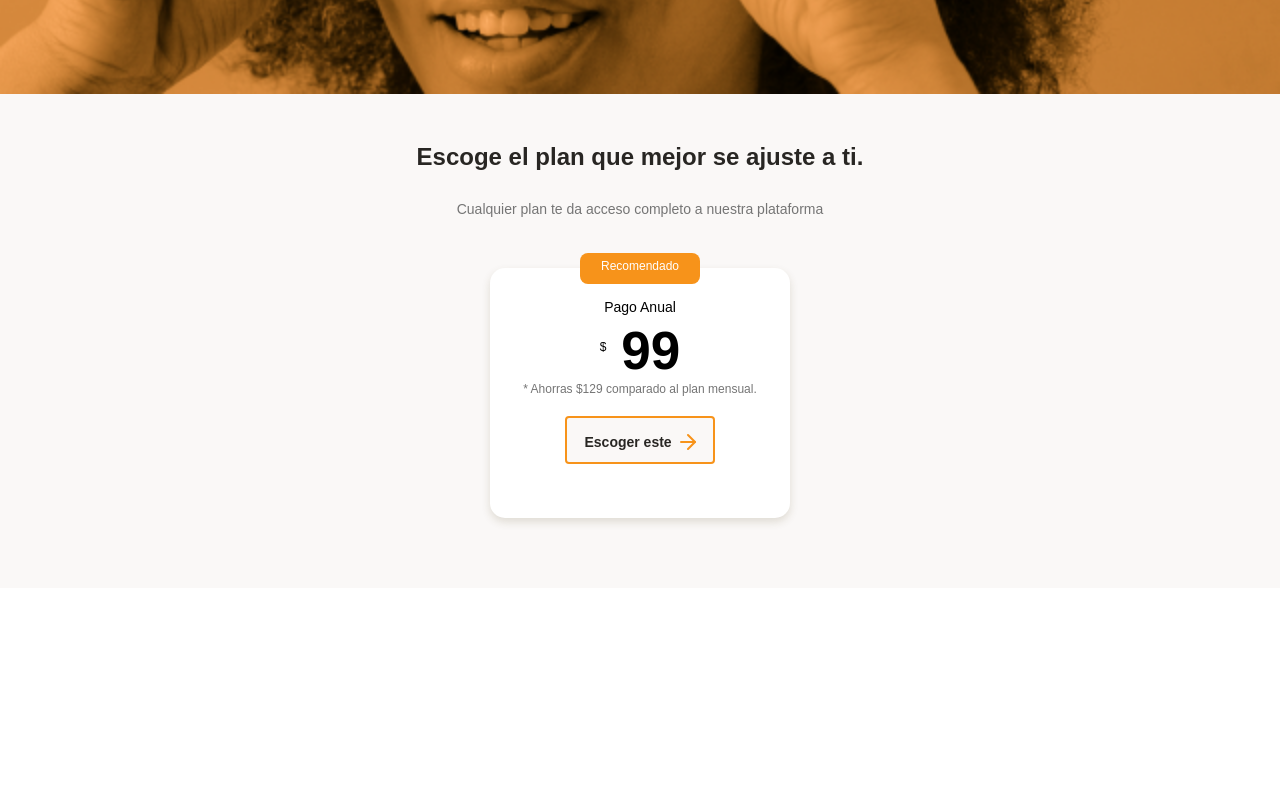
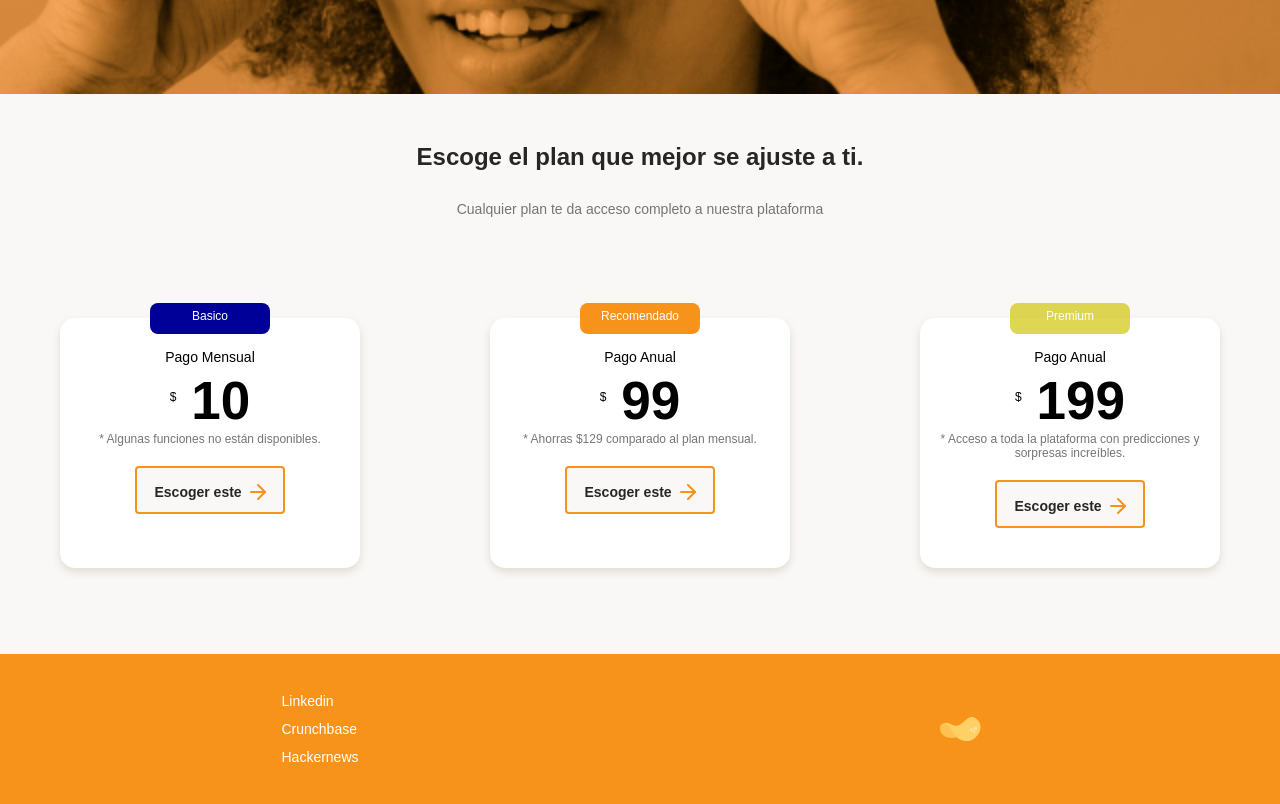
Before and after one commit to davidf34/Curso_mobile_first, a plain HTML site: page index.html in a window 1280 px wide. Shown: the part 2736-3540 px from the top of the page. Before the commit the page ends 3324 px from the top, so only its background shows below. Drawn offline with Linux system fonts and the light colour scheme.

Commit message:
Finalización del proyecto

```diff
--- a/index.html
+++ b/index.html
@@ -4,8 +4,9 @@
     <meta charset="UTF-8">
     <meta http-equiv="X-UA-Compatible" content="IE=edge">
     <meta name="viewport" content="width=device-width, initial-scale=1.0">
-    <title>Document</title>
+    <title>Batatabit</title>
     <link rel="stylesheet" href="./style.css">
+    <link rel="stylesheet" href="./css/tablet.css" media="(min-width: 930px)">
     <link href=“https://fonts.googleapis.com/css2?family=DM+Sans:wght@400;500;700&family=Inter:wght@300;500&display=swap” rel=“stylesheet”>
 </head>
 <body>
@@ -145,7 +146,16 @@
                 <p>Cualquier plan te da acceso completo a nuestra plataforma</p>
             </div>
             <section class="plans-container--slider">
-                <article class="plans-container--card">
+                <article class="plans-container--card__basic">
+                    <p class="basic">Basico</p>
+                    <div class="plan-info-container">
+                        <h3 class="plan-card--title">Pago Mensual</h3>
+                        <p class="plan-card--price"><span>$</span> 10</p>
+                        <p class="plan-card--saving">* Algunas funciones no están disponibles.</p>
+                        <button class="plan-card--ca">Escoger este <span></span></button>
+                    </div>
+                </article>
+                <article class="plans-container--card__recomended">
                     <p class="recomended">Recomendado</p>
                     <div class="plan-info-container">
                         <h3 class="plan-card--title">Pago Anual</h3>
@@ -154,9 +164,29 @@
                         <button class="plan-card--ca">Escoger este <span></span></button>
                     </div>
                 </article>
+                <article class="plans-container--card__basic">
+                    <p class="premium">Premium</p>
+                    <div class="plan-info-container">
+                        <h3 class="plan-card--title">Pago Anual</h3>
+                        <p class="plan-card--price"><span>$</span> 199</p>
+                        <p class="plan-card--saving">* Acceso a toda la plataforma con predicciones y sorpresas increíbles.</p>
+                        <button class="plan-card--ca">Escoger este <span></span></button>
+                    </div>
+                </article>
             </section>
         </section>
     </main>
-    <footer></footer>
+    <footer>
+        <section class="left">
+            <ul>
+                <li><a href="#">Linkedin</a></li>
+                <li><a href="#">Crunchbase</a></li>
+                <li><a href="#">Hackernews</a></li>
+            </ul>
+        </section>
+        <section class="right">
+            <img src="./assets/imgs/logo-potato.svg" alt="Logo de Batatabit 2020">
+        </section>
+    </footer>
 </body>
 </html>
--- a/style.css
+++ b/style.css
@@ -405,10 +405,48 @@ main{
     line-height: 1.8rem;
     color: #757575;
 }
-.plans-container--card{
+
+.plans-container--slider{
+    display: flex;
+    gap: 10px;
+    height: 316px;
+    overflow-x:scroll ;
+    overscroll-behavior-x:contain;
+    scroll-snap-type: x proximity;
+
+}
+
+.plans-container--card__recomended{
+    position: relative;
+    scroll-snap-align: center;
+    width: 70%;
+    min-width: 190px;
+    max-width: 300px;
+    height: 250px;
+    margin: 50px auto 0px;
+    padding: 0 15px;
+    background-color: var(--just-white);
+    border-radius: 15px;
+    box-shadow: 0 4px 8px rgba(89,73,30,0.16);
+}
+
+.plans-container--card__basic{
     position: relative;
     width: 70%;
-    min-width: 230px;
+    min-width: 190px;
+    max-width: 300px;
+    height: 250px;
+    margin: 50px auto 0px;
+    padding: 0 15px;
+    background-color: var(--just-white);
+    border-radius: 15px;
+    box-shadow: 0 4px 8px rgba(89,73,30,0.16);
+}
+
+.plans-container--card__premium {
+    position: relative;
+    width: 70%;
+    min-width: 190px;
     max-width: 300px;
     height: 250px;
     margin: 50px auto 0px;
@@ -430,6 +468,33 @@ main{
     background-color: var(--bitcoin--orange);
     border-radius: 8px;
     color: var(--just-white);
+}
+
+
+.basic{
+    position: absolute;
+    width: 120px;
+    height: 31px;
+    padding: 6px;
+    top: -15px;
+    left: calc(50% - 60px);
+    font-size: 1.2rem;
+    background-color:#000099 ;
+    border-radius: 8px;
+    color: var(--just-white);
+}
+
+.premium{
+    position: absolute;
+    width: 120px;
+    height: 31px;
+    padding: 6px;
+    top: -15px;
+    left: calc(50% - 60px);
+    font-size: 1.2rem;
+    background-color:rgba(213, 204, 33, 0.767) ;
+    border-radius: 8px;
+    color: white;
 }
 
 .plan-card--title{
@@ -477,3 +542,31 @@ main{
     background-image: url('./assets/icons/orange-right-arrow.svg');
     vertical-align: text-bottom;
 }
+
+footer{
+    display: flex;
+    width: 100%;
+    height: 150px;
+    background-color: var(--bitcoin--orange);
+}
+footer section{
+    display: flex;
+    width: 50%;
+    justify-content: center;
+    align-items: center;
+
+}
+footer .left ul{
+    font-size: 1.4rem;
+    font-weight: 500;
+    line-height: 1.8rem;
+    list-style: none;
+
+}
+.left li{
+    margin: 10px 0;
+}
+.left a{
+    text-decoration: none;
+    color: var(--just-white);
+}
```
